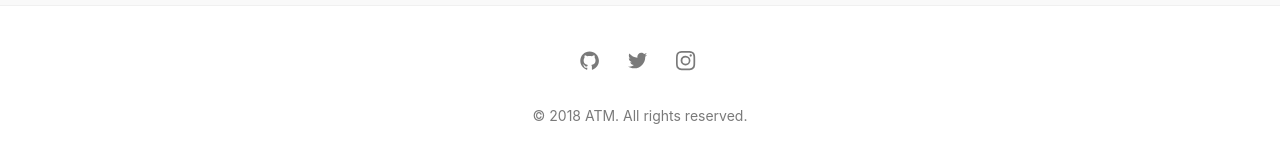
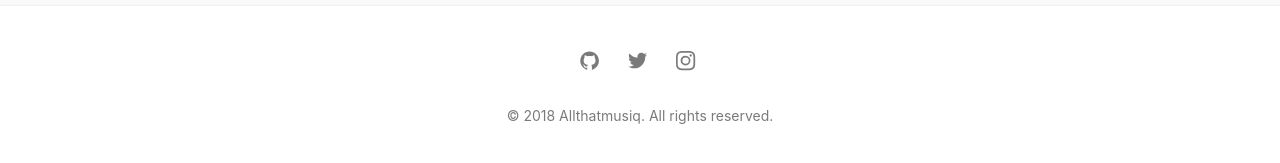
Before and after one commit to robincho1028/robincho1028.github.io, a Jekyll site: the page built from index.md, in a window 1280 px wide and 900 px high, scrolled down 899 px. Shown: the part 729-892 px from the top of the window. Built offline with Jekyll 4.4.1, drawn with Linux system fonts in a browser that asks for light colours.

Commit message:
Update _config.yml

```diff
--- a/_config.yml
+++ b/_config.yml
@@ -1,5 +1,5 @@
 # SITE CONFIGURATION
-title: ATM # your site title
+title: Allthatmusiq # your site title
 author: Robin H. Cho  # You :P
 description: > # Meta description of Homepage
   We make a better tomorrow within our music.
```
